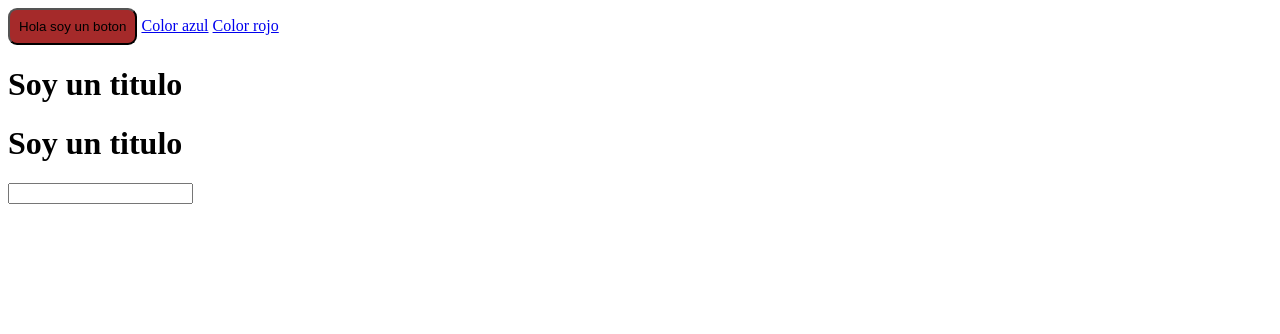
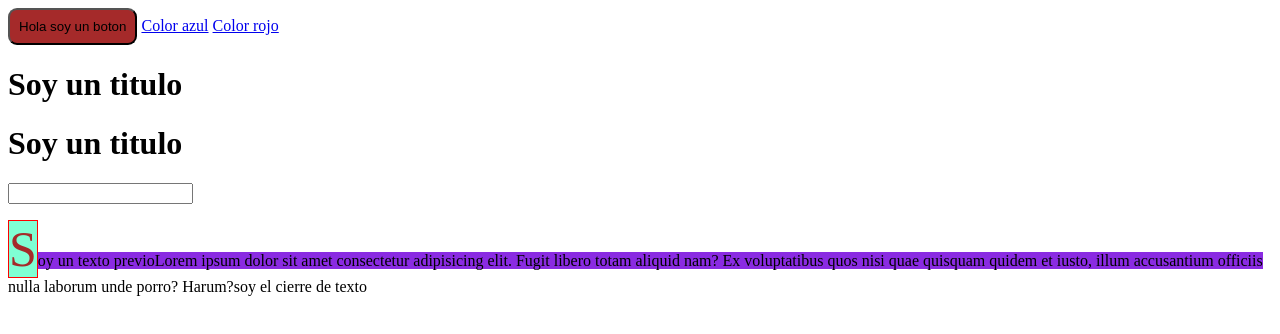
Before and after one commit to RicardoBanda/CSS-CURSO, a plain HTML site: page PseudoClases/index.html in a window 1280 px wide. Drawn offline with Linux system fonts and the light colour scheme.

Commit message:
PseudoClases

```diff
--- a/PseudoClases/index.html
+++ b/PseudoClases/index.html
@@ -17,5 +17,7 @@
     <h1 id="textoRojo">Soy un titulo</h1>
 
     <input type="text">
+
+    <p>Lorem ipsum dolor sit amet consectetur adipisicing elit. Fugit libero totam aliquid nam? Ex voluptatibus quos nisi quae quisquam quidem et iusto, illum accusantium officiis nulla laborum unde porro? Harum?</p>
 </body>
 </html>
--- a/PseudoClases/style.css
+++ b/PseudoClases/style.css
@@ -29,3 +29,26 @@ input:focus{
 }
 
 /* Pseudo Elementos */
+
+p::selection{
+    background-color: red;
+}
+
+p::first-letter{
+    border: 1px solid red;
+    color: brown;
+    background-color: aquamarine;
+    font-size: 50px;
+}
+
+p::first-line{
+    background-color: blueviolet;
+}
+
+p::before{
+    content: "Soy un texto previo";
+}
+
+p::after{
+    content: "soy el cierre de texto"
+}
```
